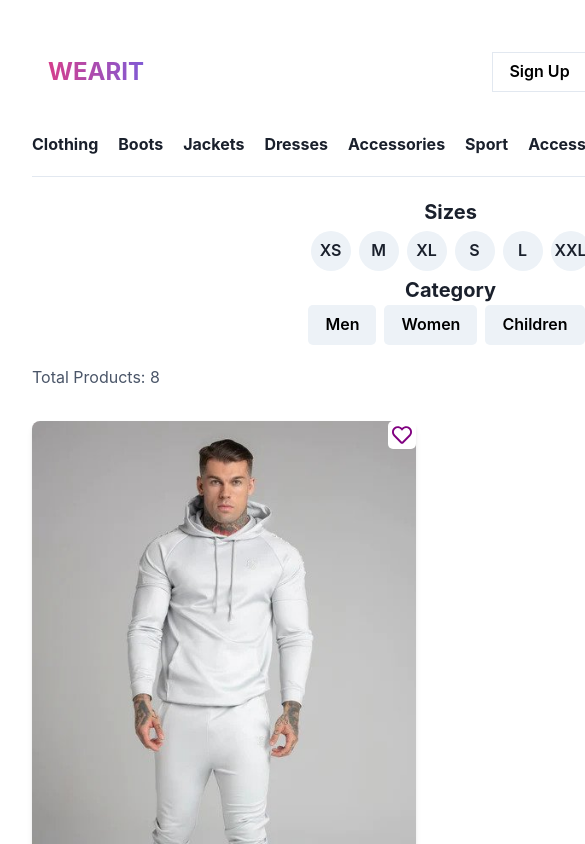
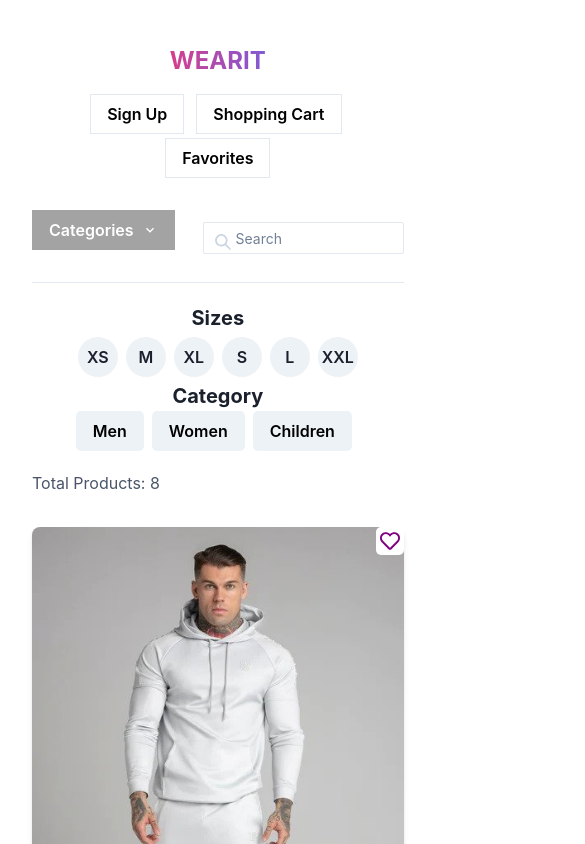
Before and after one commit to rikulis/Clothing-Webshop, a React (Vite) app: page / in a window 390 px wide. Shown: the top 844 px of the page, 585 px wide, since content can reach past the window. Built offline with nearby package versions, Linux system fonts and the light colour scheme.

Commit message:
Updated: Responsiveness on mobile phones

```diff
--- a/src/myComponents/Header.jsx
+++ b/src/myComponents/Header.jsx
@@ -1,12 +1,58 @@
 import React from "react";
-import { Box, Flex, Spacer, Input, Link } from "@chakra-ui/react";
+import {
+  Box,
+  Flex,
+  Spacer,
+  Input,
+  Link,
+  Menu,
+  MenuButton,
+  MenuList,
+  MenuItem,
+  MenuItemOption,
+  MenuGroup,
+  MenuOptionGroup,
+  MenuDivider,
+  Button,
+  useMediaQuery,
+  InputLeftElement,
+  InputGroup,
+} from "@chakra-ui/react";
+import { ChevronDownIcon, SearchIcon, Icon } from "@chakra-ui/icons";
 import "../componentStyles/Header.css";
 
+const Header = () => {
+  const [isMobile] = useMediaQuery("(max-width: 768px)");
 
-const Header = () => {
   return (
     <Box className="header" py={4} borderBottom="1px" borderColor="gray.200">
-      <Flex align="center">
+      <Flex direction={{ base: "row", md: "row" }} align="center">
+        <Box mb={{ base: 4, md: 0 }}>
+          {/* Conditionally render the Menu on small screens */}
+          {isMobile ? (
+            <Menu>
+              <MenuButton
+                as={Button}
+                rightIcon={<ChevronDownIcon />}
+                colorScheme="blackAlpha"
+                size="md"
+                mr={2}
+                rounded={"none"}
+              >
+                Categories
+              </MenuButton>
+              <MenuList>
+                <MenuItem>Clothing</MenuItem>
+                <MenuItem>Boots</MenuItem>
+                <MenuItem>Jackets</MenuItem>
+                <MenuItem>Dresses</MenuItem>
+                <MenuItem>Accessories</MenuItem>
+                <MenuItem>Sport</MenuItem>
+                <MenuItem>Accessories</MenuItem>
+                <MenuItem color={"pink.500"}>Ale</MenuItem>
+              </MenuList>
+            </Menu>
+          ) : (
             <nav>
               <ul>
                 <li>
@@ -69,29 +115,24 @@ const Header = () => {
                     className="header-link"
                     _hover={{ textDecor: "underline white" }}
                   >
-                Accessories
-              </Link>
-            </li>
-            <li>
-              <Link
-                fontWeight="bold"
-                className="header-link"
-                _hover={{ textDecor: "underline white" }}
-              >
                     Ale
                   </Link>
                 </li>
               </ul>
             </nav>
+          )}
+        </Box>
         <Spacer />
-        <Input
-          placeholder="Search"
-          size="sm"
-          width="150px"
-          marginEnd={7}
-          marginStart={5}
-        />
-
+        <InputGroup
+          width={{ base: "100%", md: "150px" }}
+          marginEnd={{ base: 0, md: 7 }}
+          marginStart={{ base: 5, md: 0 }}
+        >
+          <Input placeholder="Search" size="sm" />
+          <InputLeftElement pointerEvents="none">
+            <Icon as={SearchIcon} color="gray.300" />
+          </InputLeftElement>
+        </InputGroup>
       </Flex>
     </Box>
   );
--- a/src/myComponents/LogoHeader.jsx
+++ b/src/myComponents/LogoHeader.jsx
@@ -6,8 +6,12 @@ import Favorites from "./Favorites";
 const LogoHeader = () => {
   return (
     <Box className="second-header" p={4}>
-      <Flex align="center" justify="space-between">
-        <Box>
+      <Flex
+        direction={{ base: "column", md: "row" }}
+        align="center"
+        justify="space-between"
+      >
+        <Box mb={{ base: 4, md: 0 }}>
           <Box
             as="h1"
             fontSize="2xl"
```
Lines whose indentation alone changed are shown as unchanged.
